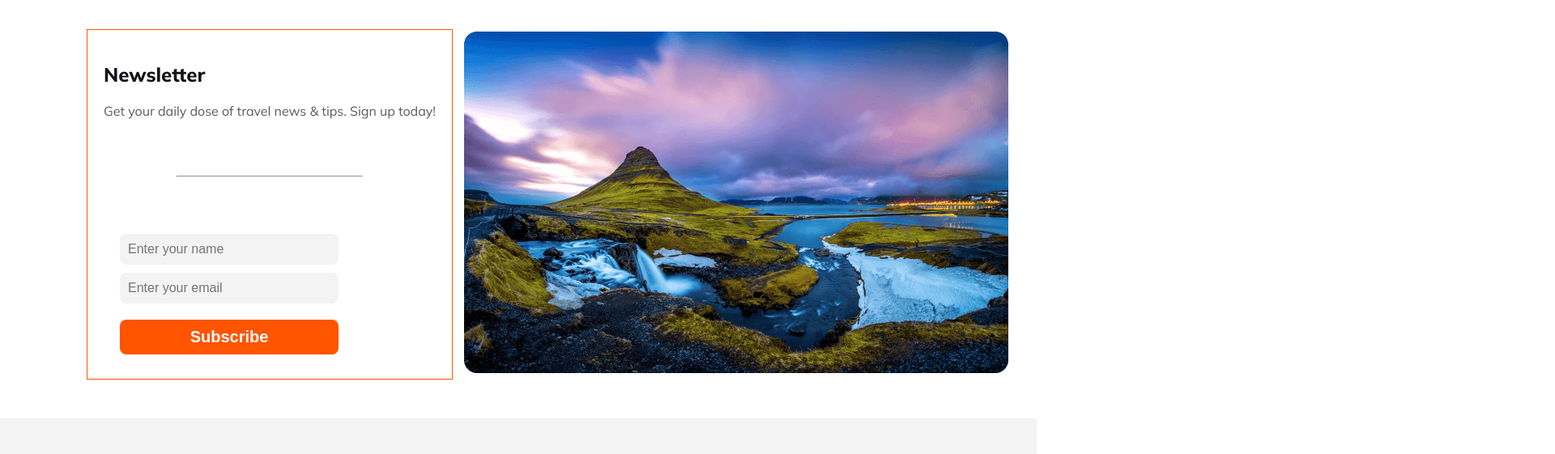
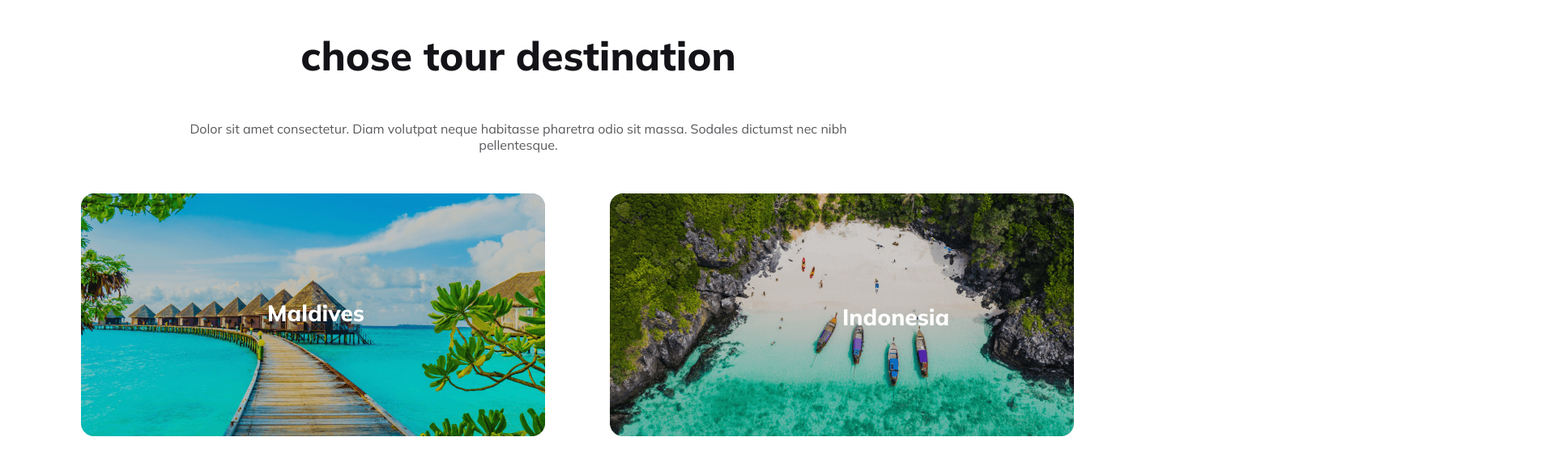
Before and after one commit to Md-Sufian-Jidan/Assigment-2-Responsive-webdesign, a plain HTML site: page index.html in a window 1280 px wide. Shown: the part 1390-1951 px from the top of the page at 81% size, 1920 px wide, since content can reach past the window. Drawn offline with Linux system fonts and the light colour scheme.

Commit message:
maldives & indonesia section complete

```diff
--- a/index.html
+++ b/index.html
@@ -46,6 +46,7 @@
         </section>
     </header>
     <main>
+        <!-- popular section start -->
         <section class="popular-section">
             <div class="popular-div">
             <h2 class="popular-tour">Our Popular Tours</h2>
@@ -63,8 +64,23 @@
                     <img src="B9A2-Hero-Travel-main/Images/Rectangle 4.png" alt="">
                 </div>
         </section>
-
-
+        <!-- popular section end -->
+        <!-- chose tour destination start -->
+        <section class="destination-section">
+            <div class="destination">
+                <h2 class="destination-text">chose tour destination</h2>
+                <p class="destination-description">Dolor sit amet consectetur. Diam volutpat neque habitasse pharetra odio sit massa. Sodales dictumst nec nibh pellentesque.</p>
+            </div>
+            <div class="maldives">
+                <img class="maldives-img" src="B9A2-Hero-Travel-main/Images/Rectangle 5.png" alt="">
+                <img class="maldives-right-img" src="B9A2-Hero-Travel-main/Images/Rectangle 8.png" alt="">
+            </div>
+            <div class="maldives-text">
+                <h2 class="first-text">Maldives</h2>
+                <h2 class="second-text">Indonesia</h2>
+            </div>
+        </section>
+        <!-- chose tour destination end -->
 
 
         <section class="newsletter-section">
--- a/styles/style.css
+++ b/styles/style.css
@@ -160,6 +160,7 @@ nav .mainMenu .closeMenu {
     grid-template-columns: repeat(2, 1fr);
     width: 90%;
 }
+
 .popular-tour {
     color: #131318;
     text-align: center;
@@ -167,11 +168,12 @@ nav .mainMenu .closeMenu {
     font-weight: 800;
     margin-top: 15px;
 }
-.popular-p{
+
+.popular-p {
     color: rgba(19, 19, 24, 0.70);
-font-size: 1rem;
-font-weight: 400;
-margin-top: 10px;
+    font-size: 1rem;
+    font-weight: 400;
+    margin-top: 10px;
 }
 
 ul>li {
@@ -199,10 +201,70 @@ ul>li {
     border: none;
     margin-top: 20px;
 }
-.popular-img{
+
+.popular-img {
     margin-left: 30px;
     padding-left: 50px;
 }
+
+/* chose tour destination start */
+.destination-section {
+    margin: 50px 100px;
+}
+
+/* .destination{
+    text-align: center;
+} */
+.destination-text {
+    color: #131318;
+    text-align: center;
+    font-size: 3.1rem;
+    font-weight: 800;
+    margin: 15px 0px;
+}
+
+.destination-description {
+    color: rgba(19, 19, 24, 0.70);
+    text-align: center;
+    font-size: 1rem;
+    font-weight: 400;
+    margin: 30px 0px;
+    padding: 20px 100px;
+}
+
+.maldives {
+    display: grid;
+    grid-template-columns: repeat(2, 1fr);
+}
+
+.maldives-right-img {
+    padding-left: 30px;
+    margin-left: 50px;
+}
+
+.first-text {
+    position: relative;
+    left: 230px;
+    top: -170px;
+    color: #FFF;
+    font-size: 1.75rem;
+    font-weight: 800;
+}
+.second-text{
+    position: relative;
+    top: -200px;
+    left: 940px;
+    color: #FFF;
+font-size: 1.75rem;
+font-weight: 800;
+}
+
+/* .second-text{
+    position: relative;
+    right: 250px;
+    top: -230px;
+} */
+/* chose tour destination end  */
 
 .newsletter-section {
     height: 430px;
```
